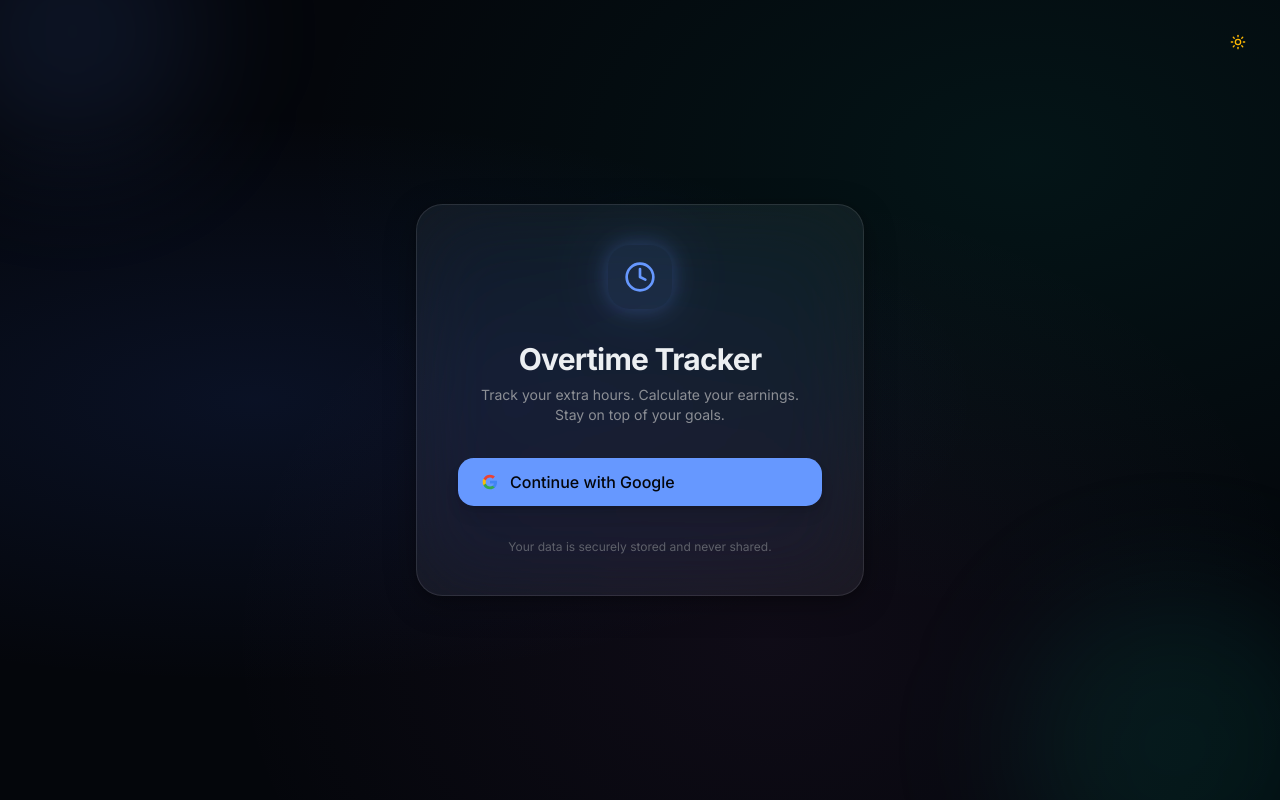
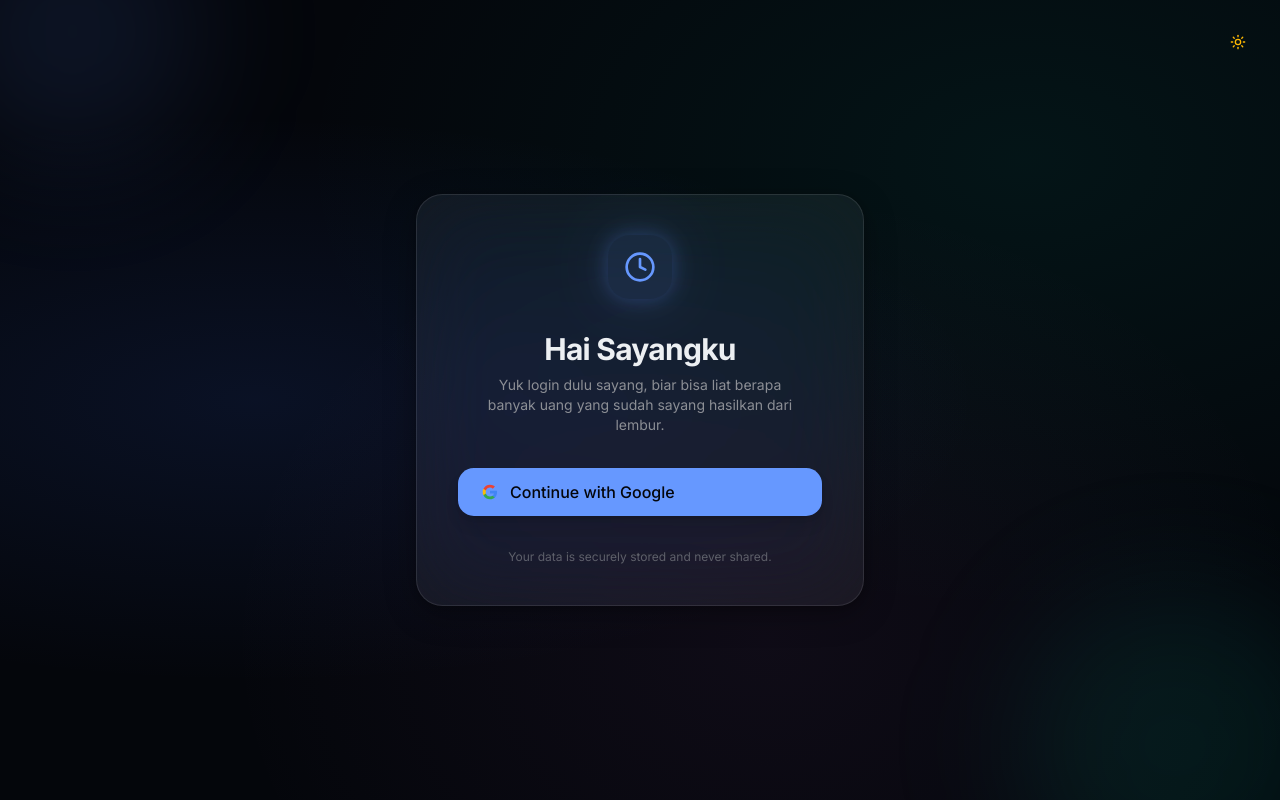
Before and after one commit to Vallykrie/OvertimeTracker, a Next.js app: page / in a window 1280 px wide. Built offline with nearby package versions, Linux system fonts and the light colour scheme; no server answers.

Commit message:
fix: personalized web just for my bubub

```diff
--- a/components/login-card.tsx
+++ b/components/login-card.tsx
@@ -52,7 +52,7 @@ export function LoginCard() {
             transition={{ delay: 0.3 }}
             className="text-3xl font-bold tracking-tight"
           >
-            Overtime Tracker
+            Hai Sayangku
           </motion.h1>
           <motion.p
             initial={{ opacity: 0, y: 10 }}
@@ -60,8 +60,8 @@ export function LoginCard() {
             transition={{ delay: 0.4 }}
             className="max-w-xs text-sm text-muted-foreground"
           >
-            Track your extra hours. Calculate your earnings. Stay on top of your
-            goals.
+            Yuk login dulu sayang, biar bisa liat berapa banyak uang yang sudah
+            sayang hasilkan dari lembur.
           </motion.p>
         </div>
 
--- a/models/User.ts
+++ b/models/User.ts
@@ -16,7 +16,7 @@ const UserSchema = new Schema<IUser>(
     email: { type: String, required: true, unique: true },
     image: { type: String },
     emailVerified: { type: Date, default: null },
-    hourlyRate: { type: Number, default: 0 },
+    hourlyRate: { type: Number, default: 220 },
     monthlyGoal: { type: Number, default: 60 },
     currency: { type: String, default: "NT$" },
   },
```
